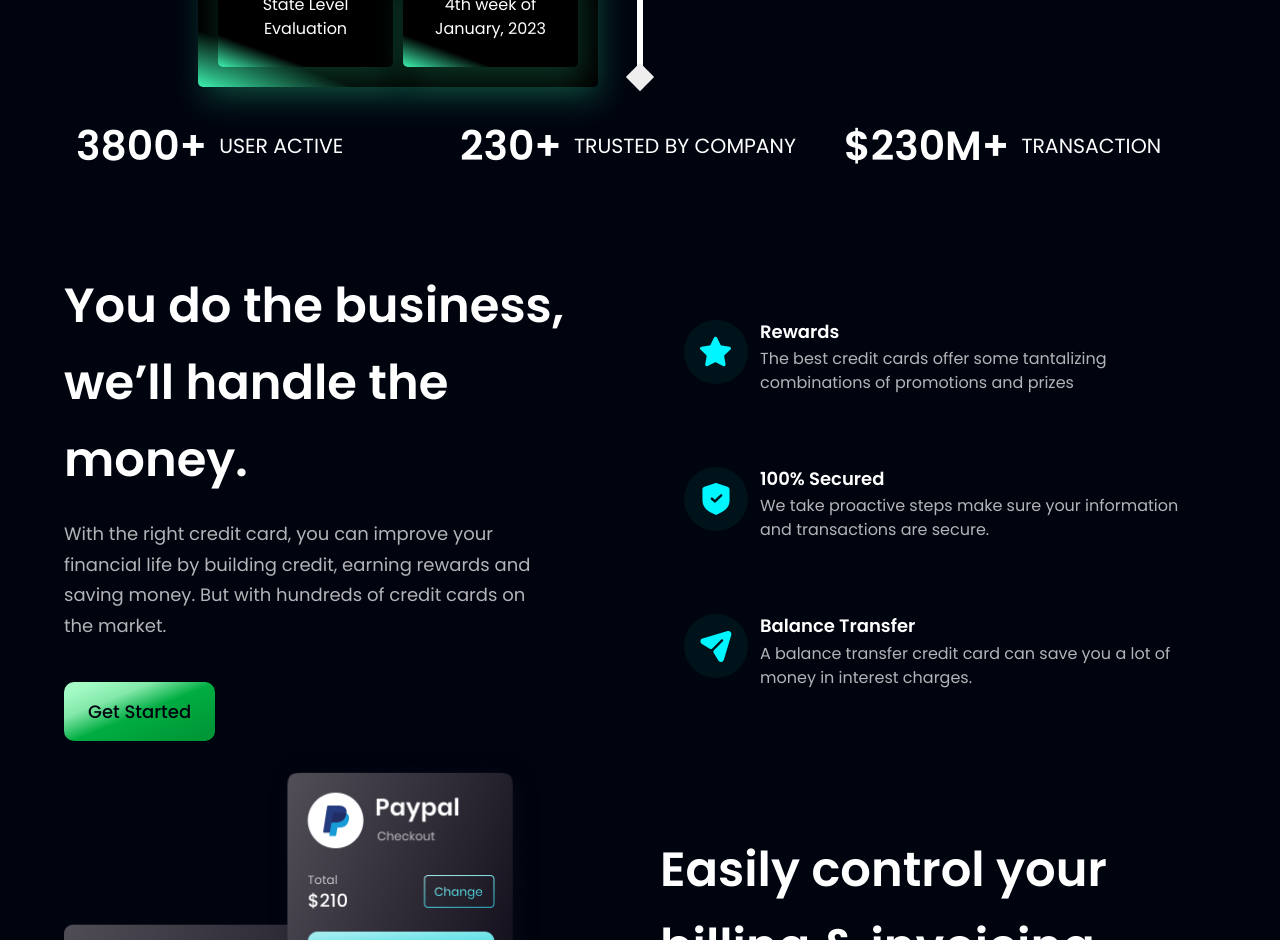
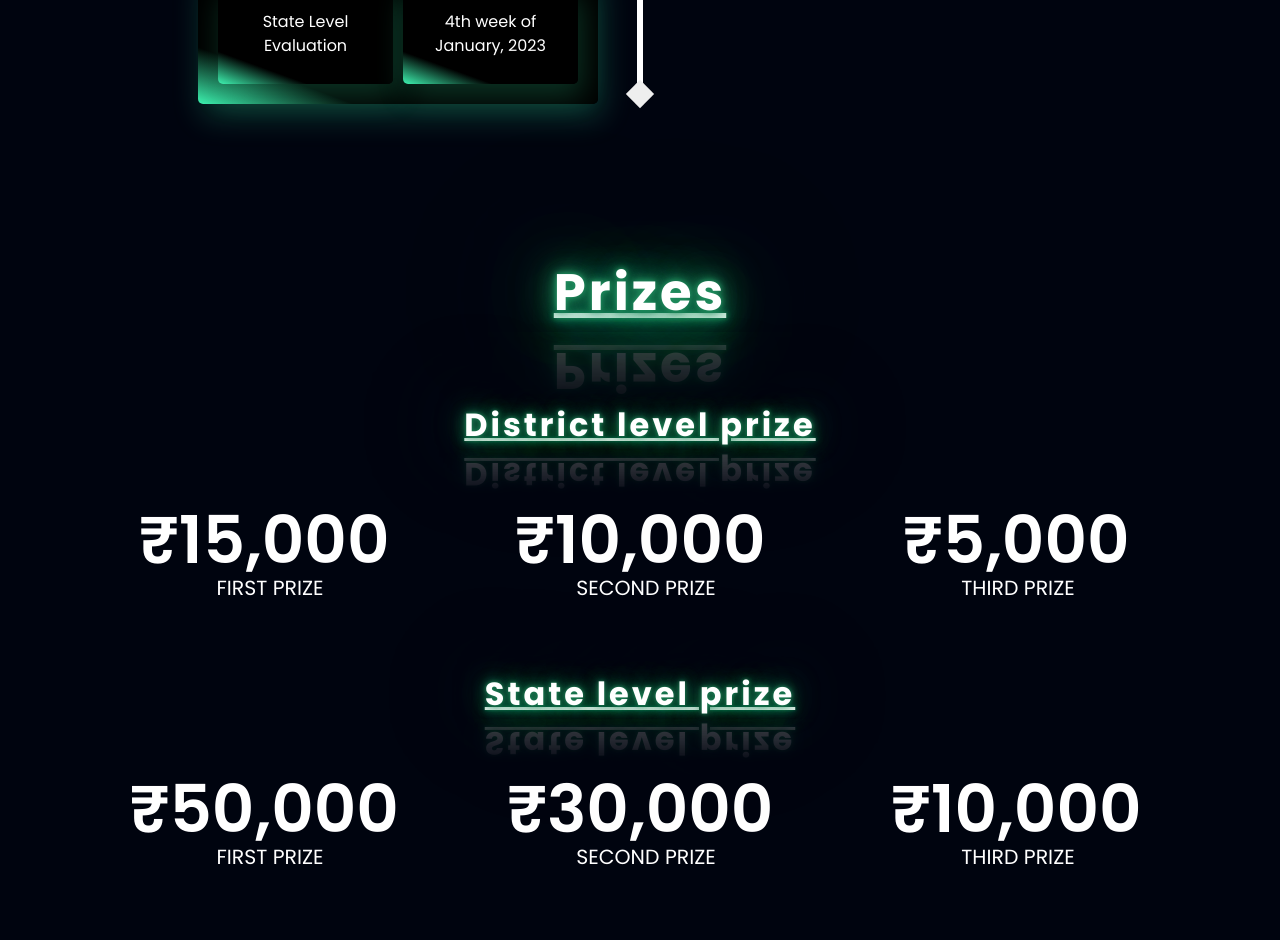
Before and after one commit to SURAJ-SHARMA27/odiapreneuroutr, a React (Vite) app: page / in a window 1280 px wide. Shown: the part 1860-2800 px from the top of the page. Built offline with nearby package versions, Linux system fonts and the light colour scheme; a web font is replaced by a local one.

Commit message:
prizes section done

```diff
--- a/package.json
+++ b/package.json
@@ -12,7 +12,10 @@
     "bootstrap": "^5.3.2",
     "react": "^18.2.0",
     "react-bootstrap": "^2.9.1",
+    "react-counter": "^1.1.0",
+    "react-countup": "^6.5.0",
     "react-dom": "^18.2.0",
+    "react-scroll-trigger": "^0.6.14",
     "reactstrap": "^9.2.0"
   },
   "devDependencies": {
--- a/src/components/Business.jsx
+++ b/src/components/Business.jsx
@@ -21,17 +21,17 @@ const FeatureCard = ({ icon, title, content, index }) => (
 const Business = () =>  (
   <section id="features" className={layout.section}>
     <div className={layout.sectionInfo}>
-      <h2 className={styles.heading2}>
-        You do the business, <br className="sm:block hidden" /> we’ll handle
-        the money.
+      <h2 className="glow" style={{fontSize:"3em"}}>
+     <span  >Judging Criterias</span>
       </h2>
       <p className={`${styles.paragraph} max-w-[470px] mt-5`}>
-        With the right credit card, you can improve your financial life by
-        building credit, earning rewards and saving money. But with hundreds
-        of credit cards on the market.
+      Ideathons are events where participants come up with innovative ideas in a specific field or industry. In an ideathon focused on renewable energy, some potential judging criteria might include:
+Some factors that would go into account are:
       </p>
 
-      <Button styles={`mt-10`} />
+      <button type="button" style={{border:"0.1px solid white"}} className={`py-4 px-6 mt-10 font-poppins font-medium text-[18px] text-white bg-blue-gradient rounded-[10px] outline-none ${styles}`}>
+    Guidelines
+  </button>
     </div>
 
     <div className={`${layout.sectionImg} flex-col`}>
--- a/src/components/Button.jsx
+++ b/src/components/Button.jsx
@@ -1,8 +1,8 @@
 import React from "react";
 
 const Button = ({ styles }) => (
-  <button type="button" className={`py-4 px-6 font-poppins font-medium text-[18px] text-primary bg-blue-gradient rounded-[10px] outline-none ${styles}`}>
-    Get Started
+  <button type="button" className={`py-4 px-6 font-poppins font-medium text-[18px] text-white bg-blue-gradient rounded-[10px] outline-none ${styles}`}>
+    Guidelines
   </button>
 );
 
--- a/src/components/Stats.jsx
+++ b/src/components/Stats.jsx
@@ -1,19 +1,84 @@
-import { stats } from "../constants";
-import styles from "../style";
+import React, { useState } from 'react';
+import CountUp from 'react-countup';
+import ScrollTrigger from 'react-scroll-trigger';
+const Stats = () => {
 
-const Stats = () => (
-  <section className={`${styles.flexCenter} flex-row flex-wrap sm:mb-20 mb-6`}>
-    {stats.map((stat) => (
-      <div key={stat.id} className={`flex-1 flex justify-start items-center flex-row m-3`} >
-        <h4 className="font-poppins font-semibold xs:text-[40.89px] text-[30.89px] xs:leading-[53.16px] leading-[43.16px] text-white">
-          {stat.value}
-        </h4>
-        <p className="font-poppins font-normal xs:text-[20.45px] text-[15.45px] xs:leading-[26.58px] leading-[21.58px] text-gradient uppercase ml-3">
-          {stat.title}
-        </p>
+
+  // You can update these values using setFirstPrizeValue, setSecondPrizeValue, and setThirdPrizeValue
+  const [counterOn,setCounterOn]=useState(false);
+  return (
+    <section style={{ marginTop: "150px" , marginBottom:"200px"}}>
+      <ScrollTrigger onEnter={()=>setCounterOn(true)} onExit={()=>setCounterOn(false)}>
+      <h1 id="timeline_heading" className="glow" style={{ marginBottom: "70px" }}>
+        Prizes
+      </h1>
+      <h1 id="timeline_heading" className="glow_static" style={{ marginBottom: "70px", fontSize:"2em" }}>
+        District level prize
+      </h1>
+
+      <div className="flex flex-wrap justify-center sm:justify-between m-3">
+        <div className="w-full sm:w-1/3 mb-3 sm:mb-0 text-center">
+          <h4 className="font-poppins font-semibold xs:text-[70.89px] sm:text-[65.89px] xs:leading-[53.16px] sm:leading-[43.16px] text-white">
+            ₹{counterOn && <CountUp start={0} end={15000} duration={2} delay={0} />}
+            <p className="font-poppins font-normal xs:text-[20.45px] sm:text-[20.45px] xs:leading-[26.58px] sm:leading-[21.58px] text-gradient uppercase ml-3 mt-4 ">
+              First Prize
+            </p>
+          </h4>
+        </div>
+
+        <div className="w-full sm:w-1/3 mb-3 sm:mb-0 text-center">
+          <h4 className="font-poppins font-semibold xs:text-[70.89px] sm:text-[65.89px] xs:leading-[53.16px] sm:leading-[43.16px] text-white">
+            ₹{counterOn && <CountUp start={0} end={10000} duration={2} delay={0} />}
+            <p className="font-poppins font-normal xs:text-[20.45px] sm:text-[20.45px] xs:leading-[26.58px] sm:leading-[21.58px] text-gradient uppercase ml-3 mt-4">
+              Second Prize
+            </p>
+          </h4>
+        </div>
+
+        <div className="w-full sm:w-1/3 text-center">
+          <h4 className="font-poppins font-semibold xs:text-[70.89px] sm:text-[65.89px] xs:leading-[53.16px] sm:leading-[43.16px] text-white">
+            ₹{counterOn && <CountUp start={0} end={5000} duration={2} delay={0} />}
+            <p className="font-poppins font-normal xs:text-[20.45px] sm:text-[20.45px] xs:leading-[26.58px] sm:leading-[21.58px] text-gradient uppercase ml-3 mt-4 mr-2">
+              Third Prize
+            </p>
+          </h4>
+        </div>
       </div>
-    ))}
-  </section>
-);
+      <h1 id="timeline_heading" className='glow_static' style={{ marginBottom: "70px", marginTop:"70px", fontSize:"2em"}}>
+        State level prize
+      </h1>
+
+      <div className="flex flex-wrap justify-center sm:justify-between m-3">
+        <div className="w-full sm:w-1/3 mb-3 sm:mb-0 text-center">
+          <h4 className="font-poppins font-semibold xs:text-[70.89px] sm:text-[65.89px] xs:leading-[53.16px] sm:leading-[43.16px] text-white">
+            ₹{counterOn && <CountUp start={0} end={50000} duration={2} delay={0} />}
+            <p className="font-poppins font-normal xs:text-[20.45px] sm:text-[20.45px] xs:leading-[26.58px] sm:leading-[21.58px] text-gradient uppercase ml-3 mt-4 ">
+              First Prize
+            </p>
+          </h4>
+        </div>
+
+        <div className="w-full sm:w-1/3 mb-3 sm:mb-0 text-center">
+          <h4 className="font-poppins font-semibold xs:text-[70.89px] sm:text-[65.89px] xs:leading-[53.16px] sm:leading-[43.16px] text-white">
+            ₹{counterOn && <CountUp start={0} end={30000} duration={2} delay={0} />}
+            <p className="font-poppins font-normal xs:text-[20.45px] sm:text-[20.45px] xs:leading-[26.58px] sm:leading-[21.58px] text-gradient uppercase ml-3 mt-4">
+              Second Prize
+            </p>
+          </h4>
+        </div>
+
+        <div className="w-full sm:w-1/3 text-center">
+          <h4 className="font-poppins font-semibold xs:text-[70.89px] sm:text-[65.89px] xs:leading-[53.16px] sm:leading-[43.16px] text-white">
+            ₹{counterOn && <CountUp start={0} end={10000} duration={2} delay={0} />}
+            <p className="font-poppins font-normal xs:text-[20.45px] sm:text-[20.45px] xs:leading-[26.58px] sm:leading-[21.58px] text-gradient uppercase ml-3 mt-4 mr-2">
+              Third Prize
+            </p>
+          </h4>
+        </div>
+      </div>
+      </ScrollTrigger>
+    </section>
+  );
+};
 
 export default Stats;
--- a/src/components/stylecss/Timeline.css
+++ b/src/components/stylecss/Timeline.css
@@ -15,7 +15,7 @@
     text-decoration: underline;
     margin:5px;
     margin-bottom: 25px ;
-    font-size: 2.5em;
+    font-size: 3.2em;
 
 }
 
@@ -40,6 +40,9 @@ color:white;
   height: 20px;
   z-index: 2;
   background: #eee;
+}
+.bg_heading{
+color:red;
 }
 .timeline ul li div {
   position: relative;
--- a/src/constants/index.js
+++ b/src/constants/index.js
@@ -27,21 +27,21 @@ export const features = [
   {
     id: "feature-1",
     icon: star,
-    title: "Rewards",
+    title: "INNOVATION",
     content:
       "The best credit cards offer some tantalizing combinations of promotions and prizes",
   },
   {
     id: "feature-2",
     icon: shield,
-    title: "100% Secured",
+    title: "IMPACT / NOVELTY",
     content:
       "We take proactive steps make sure your information and transactions are secure.",
   },
   {
     id: "feature-3",
     icon: send,
-    title: "Balance Transfer",
+    title: "ADAPTABILITY / FEASIBILITY",
     content:
       "A balance transfer credit card can save you a lot of money in interest charges.",
   },
--- a/src/index.css
+++ b/src/index.css
@@ -28,15 +28,7 @@
 }
 
 .bg-blue-gradient {
-  background: linear-gradient(
-    157.81deg,
-    #DEF9E8 -43.27%,
-    #C0FBD6 -21.24%,
-    #A0F9C2 12.19%,
-    #83E8AA 29.82%,
-    #00AD42 51.94%,
-    #009737 90.29%
-  );
+  background: linear-gradient(200deg, black, black,black, #3ef4b1)
 }
 
 .bg-black-gradient {
@@ -72,7 +64,30 @@
   }
 }
 
+.glow_static {
+  font-size: 68px;
+  color: #0e3742; /* Dull Black - Adjust as needed */
+  font-weight: bold;
 
+  -webkit-box-reflect: below 1px linear-gradient(transparent, #0004);
+  animation: neonGlow_static 10s linear infinite;
+}
+
+@keyframes neonGlow_static {
+ 100% {
+    color: #0e3742;
+    text-shadow: none;
+  }
+   100% {
+    color: #fff;
+    text-shadow: 0 0 5px #219060,
+    0 0 10px #219060,
+    0 0 20px #219060,
+    0 0 40px #219060,
+    0 0 80px #219060,
+    0 0 160px #219060;
+  }
+}
 
 
 .bg-black-gradient-2 {
```
Also changed, not shown: 1 other file (tests, documents, lock files or other folders).
